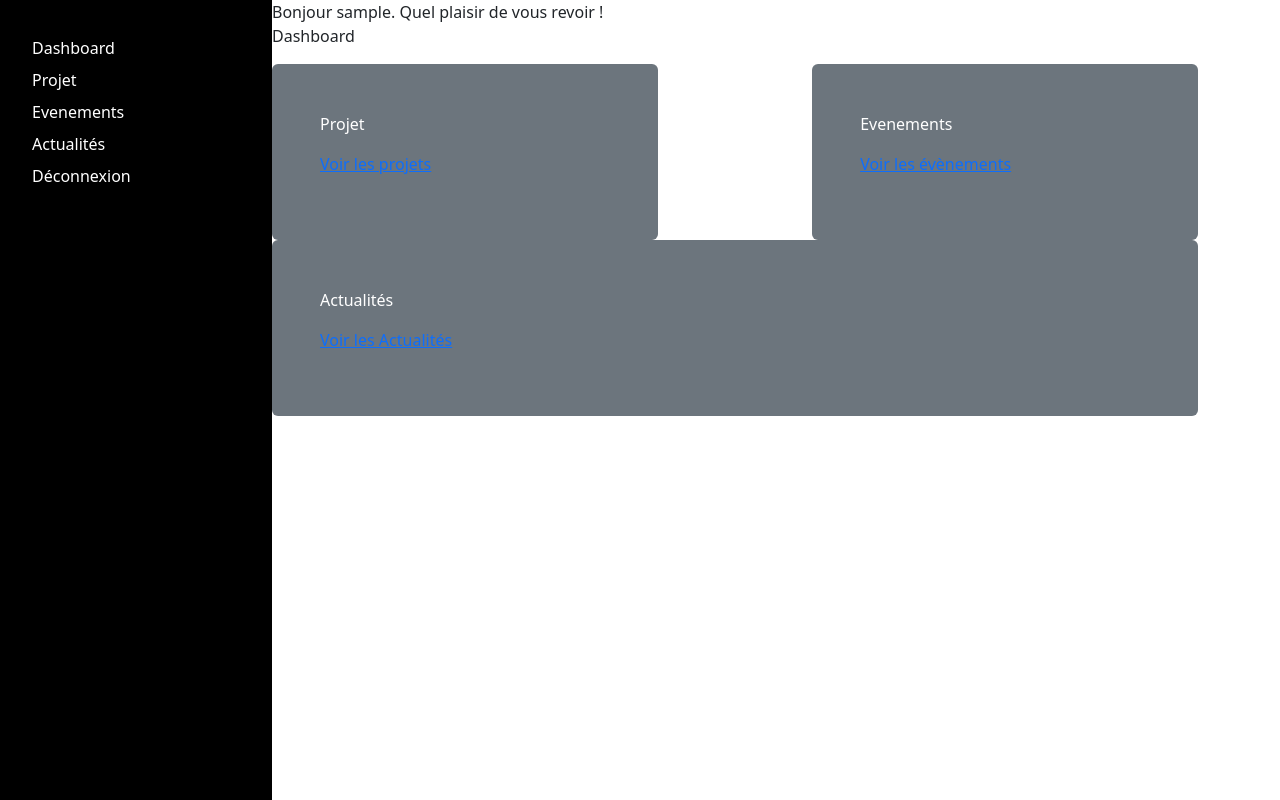
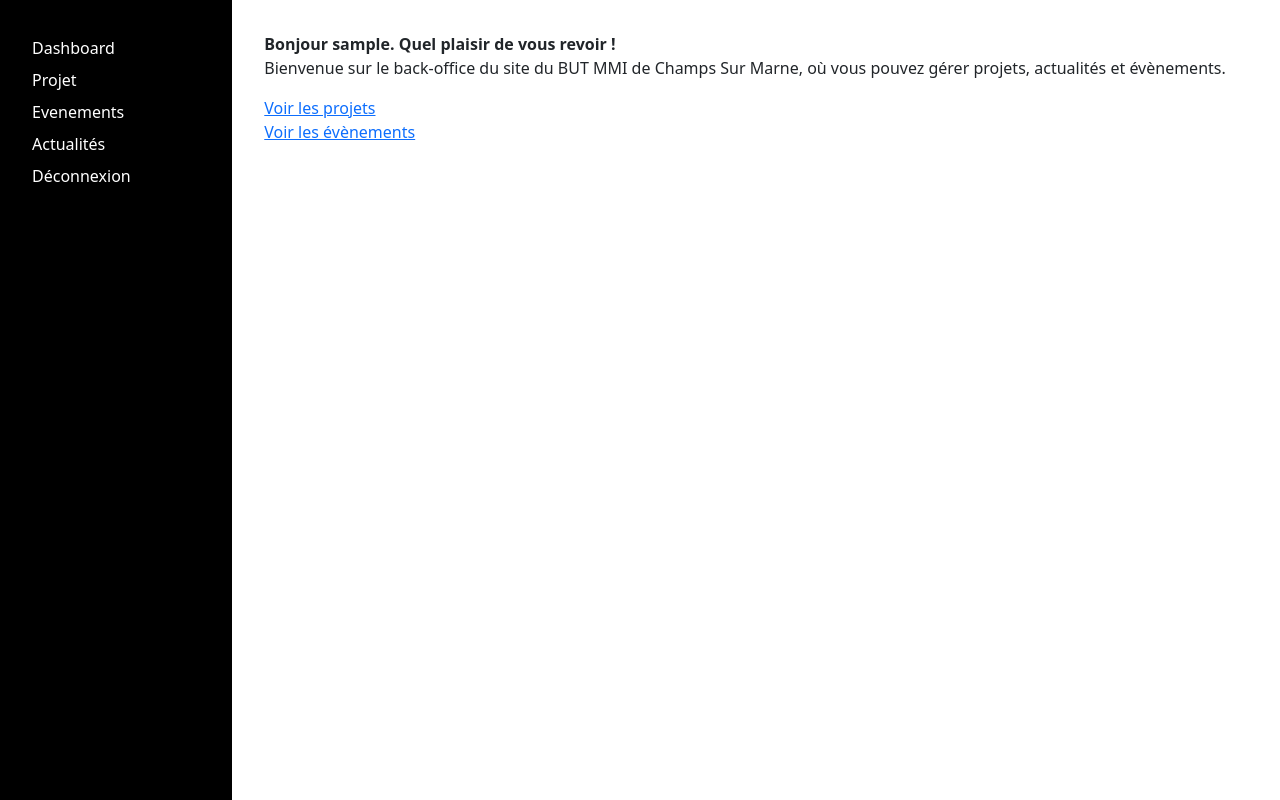
Before and after one commit to NoamSeb/refonte_MMI, a PHP site: page /admin/dashboard.php in a window 1280 px wide. Run offline with PHP 8.4, Linux system fonts and the light colour scheme; the visitor is signed in with stand-in values (Sample User, id 1).

Commit message:
dashboard style

```diff
--- a/SQL/modificationSQL/0116_2312_amel_create.sql
+++ /dev/null
@@ -1 +0,0 @@
-CREATE TABLE actus (id_actu INT PRIMARY KEY NOT NULL, titre_actu VARCHAR(200), description_actu TEXT, image_actu TEXT);
--- a/admin/dashboard.php
+++ b/admin/dashboard.php
@@ -1,7 +1,7 @@
 <?php
 session_start();
 include('../model.php');
-if(!isset($_SESSION["login"])) {
+if (!isset($_SESSION["login"])) {
     header('location: ../index.php');
 }
 ?>
@@ -32,26 +32,15 @@ if(!isset($_SESSION["login"])) {
                 <li><a href="../controllers/logout.php">Déconnexion</a></li>
             </ul>
         </nav>
-        <?php
-        echo "Bonjour " . $_SESSION['login'] . ". Quel plaisir de vous revoir !";
-        ?>
-        <p>Dashboard</p>
         <div class="dashboard">
-            <div class="container align-items-center mt-2">
-                <div class="row">
-                    <div class="projet col-md-5 col-sm-5 rounded p-5 bg-secondary">
-                        <p class="text-white">Projet</p>
-                        <p class="text-white"><a href="projet.php">Voir les projets</a></p>
-                    </div>
-                    <div class="event col-md-5 col-sm-5 offset-md-2 rounded p-5 bg-secondary">
-                        <p class="text-white">Evenements</p>
-                        <p class="text-primary"><a href="evenement.php">Voir les évènements</a></p>
-                    </div>
-                    <div class="actu col-md-12 col-sm-12 rounded p-5 bg-secondary m1">
-                        <p class="text-white">Actualités</p>
-                        <p class="text-primary"><a href="actualite.php">Voir les Actualités</a></p>
-                    </div>
-                </div>
+
+            <?php
+            echo "<b>Bonjour " . $_SESSION['login'] . ". Quel plaisir de vous revoir !</b><br>";
+            ?>
+            <p>Bienvenue sur le back-office du site du BUT MMI de Champs Sur Marne, où vous pouvez gérer projets, actualités et évènements.</p>
+            <div class="row">
+                <a href="projet.php">Voir les projets</a>
+                <a href="evenement.php">Voir les évènements</a>
             </div>
         </div>
     </div>
--- a/style.css
+++ b/style.css
@@ -788,6 +788,13 @@ footer {
 
 .backoffice {
     width: 100%;
+    display: flex;
+}
+
+
+.backoffice .dashboard {
+    padding: 2rem;
+    width: 100%;
 }
 
 .backoffice nav {
@@ -795,7 +802,6 @@ footer {
     background-color: black;
     height: 100vh;
     width: 17rem;
-    float: left;
     display: flex;
     flex-direction: column;
 }
```
